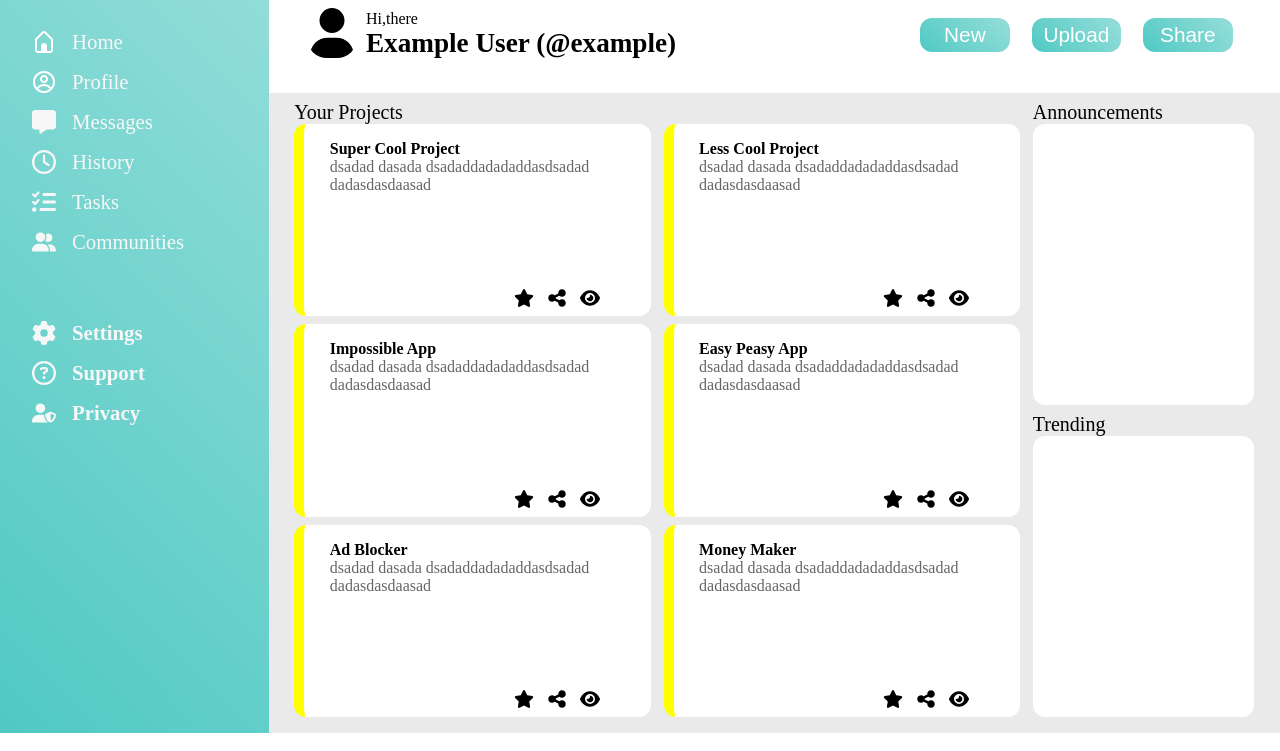
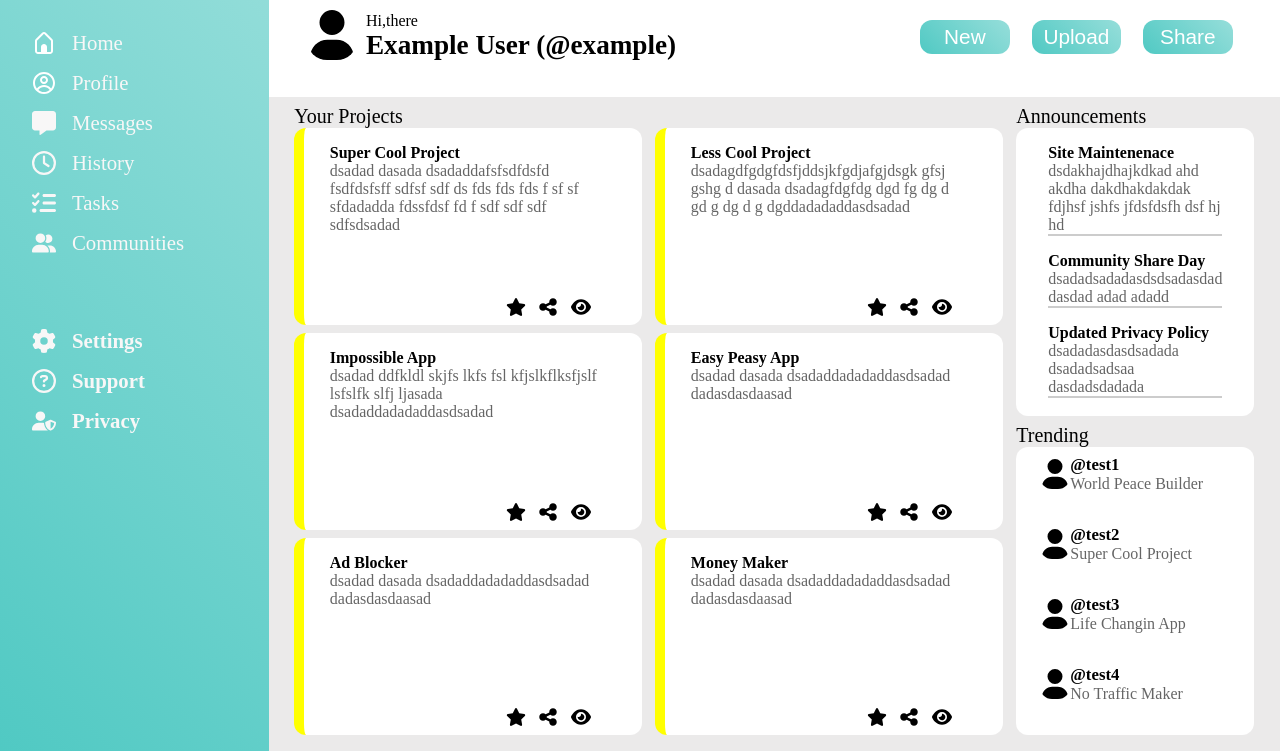
Before and after one commit to timsd21/admin-panel, a plain HTML site: page index.html in a window 1280 px wide. Shown: the part 67-818 px from the top of the page. Drawn offline with Linux system fonts and the light colour scheme.

Commit message:
added content to the Trending and Announcement divs and finished the project for now(might come back later to give it a final touch)

```diff
--- a/index.html
+++ b/index.html
@@ -126,8 +126,7 @@
             <div id="titlegrid">Your Projects</div>
             <div>
                 <div id="fav"><h1>Super Cool Project</h1>
-                    <p>dsadad dasada dsadaddadadaddasdsadad</p>
-                    <p>dadasdasdaasad</p>
+                    <p>dsadad dasada dsadaddafsfsdfdsfd fsdfdsfsff sdfsf sdf ds fds fds fds f sf  sf sfdadadda fdssfdsf fd f sdf sdf sdf sdfsdsadad</p>
 
             </div>
                 <div id="favo">
@@ -138,8 +137,8 @@
             </div>
             <div >
                 <div id="fav"><h1>Less Cool Project</h1>
-                <p>dsadad dasada dsadaddadadaddasdsadad</p>
-                <p>dadasdasdaasad</p></div>
+                <p>dsadagdfgdgfdsfjddsjkfgdjafgjdsgk gfsj gshg d dasada dsadagfdgfdg dgd fg dg d gd g dg d g dgddadadaddasdsadad</p>
+                </div>
                 <div id="favo">
                     <svg xmlns="http://www.w3.org/2000/svg" viewBox="0 0 576 512" width="20" height="20"><!--! Font Awesome Pro 6.4.0 by @fontawesome - https://fontawesome.com License - https://fontawesome.com/license (Commercial License) Copyright 2023 Fonticons, Inc. --><path d="M316.9 18C311.6 7 300.4 0 288.1 0s-23.4 7-28.8 18L195 150.3 51.4 171.5c-12 1.8-22 10.2-25.7 21.7s-.7 24.2 7.9 32.7L137.8 329 113.2 474.7c-2 12 3 24.2 12.9 31.3s23 8 33.8 2.3l128.3-68.5 128.3 68.5c10.8 5.7 23.9 4.9 33.8-2.3s14.9-19.3 12.9-31.3L438.5 329 542.7 225.9c8.6-8.5 11.7-21.2 7.9-32.7s-13.7-19.9-25.7-21.7L381.2 150.3 316.9 18z"/></svg>
                     <svg xmlns="http://www.w3.org/2000/svg" viewBox="0 0 448 512" width="20" height="20"><!--! Font Awesome Pro 6.4.0 by @fontawesome - https://fontawesome.com License - https://fontawesome.com/license (Commercial License) Copyright 2023 Fonticons, Inc. --><path d="M352 224c53 0 96-43 96-96s-43-96-96-96s-96 43-96 96c0 4 .2 8 .7 11.9l-94.1 47C145.4 170.2 121.9 160 96 160c-53 0-96 43-96 96s43 96 96 96c25.9 0 49.4-10.2 66.6-26.9l94.1 47c-.5 3.9-.7 7.8-.7 11.9c0 53 43 96 96 96s96-43 96-96s-43-96-96-96c-25.9 0-49.4 10.2-66.6 26.9l-94.1-47c.5-3.9 .7-7.8 .7-11.9s-.2-8-.7-11.9l94.1-47C302.6 213.8 326.1 224 352 224z"/></svg>
@@ -149,8 +148,8 @@
 
             <div>
                 <div id="fav"><h1>Impossible App</h1>
-                <p>dsadad dasada dsadaddadadaddasdsadad</p>
-                <p>dadasdasdaasad</p></div>
+                <p>dsadad ddfkldl skjfs lkfs fsl kfjslkflksfjslf lsfslfk slfj ljasada dsadaddadadaddasdsadad</p>
+                </div>
                 <div id="favo">
                     <svg xmlns="http://www.w3.org/2000/svg" viewBox="0 0 576 512" width="20" height="20"><!--! Font Awesome Pro 6.4.0 by @fontawesome - https://fontawesome.com License - https://fontawesome.com/license (Commercial License) Copyright 2023 Fonticons, Inc. --><path d="M316.9 18C311.6 7 300.4 0 288.1 0s-23.4 7-28.8 18L195 150.3 51.4 171.5c-12 1.8-22 10.2-25.7 21.7s-.7 24.2 7.9 32.7L137.8 329 113.2 474.7c-2 12 3 24.2 12.9 31.3s23 8 33.8 2.3l128.3-68.5 128.3 68.5c10.8 5.7 23.9 4.9 33.8-2.3s14.9-19.3 12.9-31.3L438.5 329 542.7 225.9c8.6-8.5 11.7-21.2 7.9-32.7s-13.7-19.9-25.7-21.7L381.2 150.3 316.9 18z"/></svg>
                     <svg xmlns="http://www.w3.org/2000/svg" viewBox="0 0 448 512" width="20" height="20"><!--! Font Awesome Pro 6.4.0 by @fontawesome - https://fontawesome.com License - https://fontawesome.com/license (Commercial License) Copyright 2023 Fonticons, Inc. --><path d="M352 224c53 0 96-43 96-96s-43-96-96-96s-96 43-96 96c0 4 .2 8 .7 11.9l-94.1 47C145.4 170.2 121.9 160 96 160c-53 0-96 43-96 96s43 96 96 96c25.9 0 49.4-10.2 66.6-26.9l94.1 47c-.5 3.9-.7 7.8-.7 11.9c0 53 43 96 96 96s96-43 96-96s-43-96-96-96c-25.9 0-49.4 10.2-66.6 26.9l-94.1-47c.5-3.9 .7-7.8 .7-11.9s-.2-8-.7-11.9l94.1-47C302.6 213.8 326.1 224 352 224z"/></svg>
@@ -192,9 +191,52 @@
         </div>
         <div class="rightp">
             <div id="titlegrid2">Announcements</div>
-            <div id="vh"></div>
+            <div id="vh">
+                <div id="rightdiv">
+                    <h1>Site Maintenenace</h1>
+                    <p>dsdakhajdhajkdkad ahd akdha dakdhakdakdak  fdjhsf jshfs jfdsfdsfh dsf hj hd</p>
+                </div>
+                <div id="rightdiv">
+                    <h1>Community Share Day</h1>
+                    <p>dsadadsadadasdsdsadasdad dasdad adad adadd</p>
+                </div>
+                <div id="rightdiv" class="privacy">
+                    <h1>Updated Privacy Policy</h1>
+                    <p>dsadadasdasdsadada dsadadsadsaa dasdadsdadada</p>
+                </div>
+
+            </div>
             <div id="titlegrid2">Trending</div>
-            <div id="vh"></div>
+            <div id="vh">
+                <div id="rightdivp">
+                    <svg xmlns="http://www.w3.org/2000/svg" viewBox="0 0 448 512" width="30" height="30" fill="#000000"><!--! Font Awesome Pro 6.4.0 by @fontawesome - https://fontawesome.com License - https://fontawesome.com/license (Commercial License) Copyright 2023 Fonticons, Inc. --><path d="M224 256A128 128 0 1 0 224 0a128 128 0 1 0 0 256zm-45.7 48C79.8 304 0 383.8 0 482.3C0 498.7 13.3 512 29.7 512H418.3c16.4 0 29.7-13.3 29.7-29.7C448 383.8 368.2 304 269.7 304H178.3z"/></svg>
+                    <div>
+                    <span id="spans" class="spans">@test1</span>
+                    <p>World Peace Builder</p>
+                </div>
+                </div>
+                <div id="rightdivp">
+                    <svg xmlns="http://www.w3.org/2000/svg" viewBox="0 0 448 512" width="30" height="30" fill="#000000"><!--! Font Awesome Pro 6.4.0 by @fontawesome - https://fontawesome.com License - https://fontawesome.com/license (Commercial License) Copyright 2023 Fonticons, Inc. --><path d="M224 256A128 128 0 1 0 224 0a128 128 0 1 0 0 256zm-45.7 48C79.8 304 0 383.8 0 482.3C0 498.7 13.3 512 29.7 512H418.3c16.4 0 29.7-13.3 29.7-29.7C448 383.8 368.2 304 269.7 304H178.3z"/></svg>
+                    <div>
+                    <span id="spans" class="spans">@test2</span>
+                    <p>Super Cool Project</p>
+                </div>
+                </div>
+                <div id="rightdivp">
+                    <svg xmlns="http://www.w3.org/2000/svg" viewBox="0 0 448 512" width="30" height="30" fill="#000000"><!--! Font Awesome Pro 6.4.0 by @fontawesome - https://fontawesome.com License - https://fontawesome.com/license (Commercial License) Copyright 2023 Fonticons, Inc. --><path d="M224 256A128 128 0 1 0 224 0a128 128 0 1 0 0 256zm-45.7 48C79.8 304 0 383.8 0 482.3C0 498.7 13.3 512 29.7 512H418.3c16.4 0 29.7-13.3 29.7-29.7C448 383.8 368.2 304 269.7 304H178.3z"/></svg>
+                    <div>
+                    <span id="spans" class="spans">@test3</span>
+                    <p>Life Changin App</p>
+                </div>
+                </div>
+                <div id="rightdivp">
+                    <svg xmlns="http://www.w3.org/2000/svg" viewBox="0 0 448 512" width="30" height="30" fill="#000000"><!--! Font Awesome Pro 6.4.0 by @fontawesome - https://fontawesome.com License - https://fontawesome.com/license (Commercial License) Copyright 2023 Fonticons, Inc. --><path d="M224 256A128 128 0 1 0 224 0a128 128 0 1 0 0 256zm-45.7 48C79.8 304 0 383.8 0 482.3C0 498.7 13.3 512 29.7 512H418.3c16.4 0 29.7-13.3 29.7-29.7C448 383.8 368.2 304 269.7 304H178.3z"/></svg>
+                    <div>
+                    <span id="spans" class="spans">@test4</span>
+                    <p>No Traffic Maker</p>
+                </div>
+                </div>
+            </div>
         </div>
 
 
--- a/style.css
+++ b/style.css
@@ -214,3 +214,33 @@ margin-top: 2vh;
     width: 7vw;
     margin: 0 0.7vw;
 }
+#rightdiv h1{
+    font-size: 1em;
+}
+#rightdiv p{
+    opacity: 0.6;
+}
+#rightdiv{
+    margin:1em 2em;
+    border-bottom: 2px solid rgba(0, 0, 0,0.2);
+    border-radius: 0px;
+    line-break: strict;
+
+}
+#rightdivp{
+    display:flex;
+    align-items: center;
+    margin: 0.5em 0em 2em 1.5em;
+}
+#rightdivp svg{
+    border-radius: 12px;
+}
+
+#rightdivp p{
+    opacity: 0.6;
+}
+#spans{
+    font-weight: 550;
+    font-size: 1.05em;
+    opacity: 1;
+}
```
